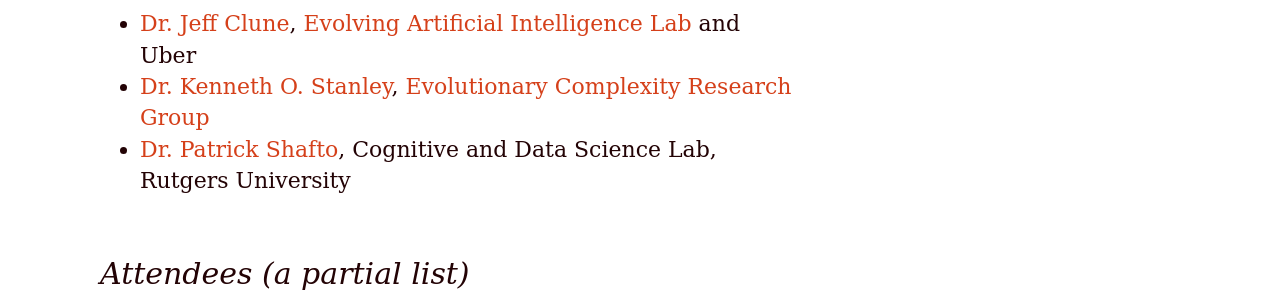
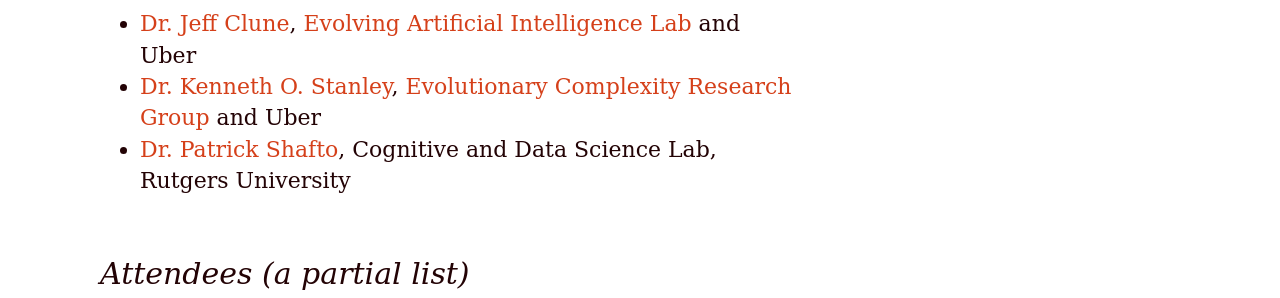
Before and after one commit to GPTP-workshop/gptp-workshop.github.io, a Jekyll site: the page built from attendees.md, in a window 1280 px wide and 1199 px high. Shown: the part 658-956 px from the top of the window. Built offline with Jekyll 4.4.1, drawn with Linux system fonts in a browser that asks for light colours; our own code applies the rules of GitHub Pages for plain Markdown files.

Commit message:
Update attendees.md

```diff
--- a/attendees.md
+++ b/attendees.md
@@ -17,7 +17,7 @@ dates: "May 18–20, 2017"
 ## Keynote Speakers
 
 - [Dr. Jeff Clune](http://jeffclune.com/), [Evolving Artificial Intelligence Lab](http://www.evolvingai.org) and Uber
-- [Dr. Kenneth O. Stanley](http://www.cs.ucf.edu/~kstanley/), [Evolutionary Complexity Research Group](http://eplex.cs.ucf.edu)
+- [Dr. Kenneth O. Stanley](http://www.cs.ucf.edu/~kstanley/), [Evolutionary Complexity Research Group](http://eplex.cs.ucf.edu) and Uber
 - [Dr. Patrick Shafto](http://shaftolab.com), Cognitive and Data Science Lab, Rutgers University
 
 ## Attendees (a partial list)
```
